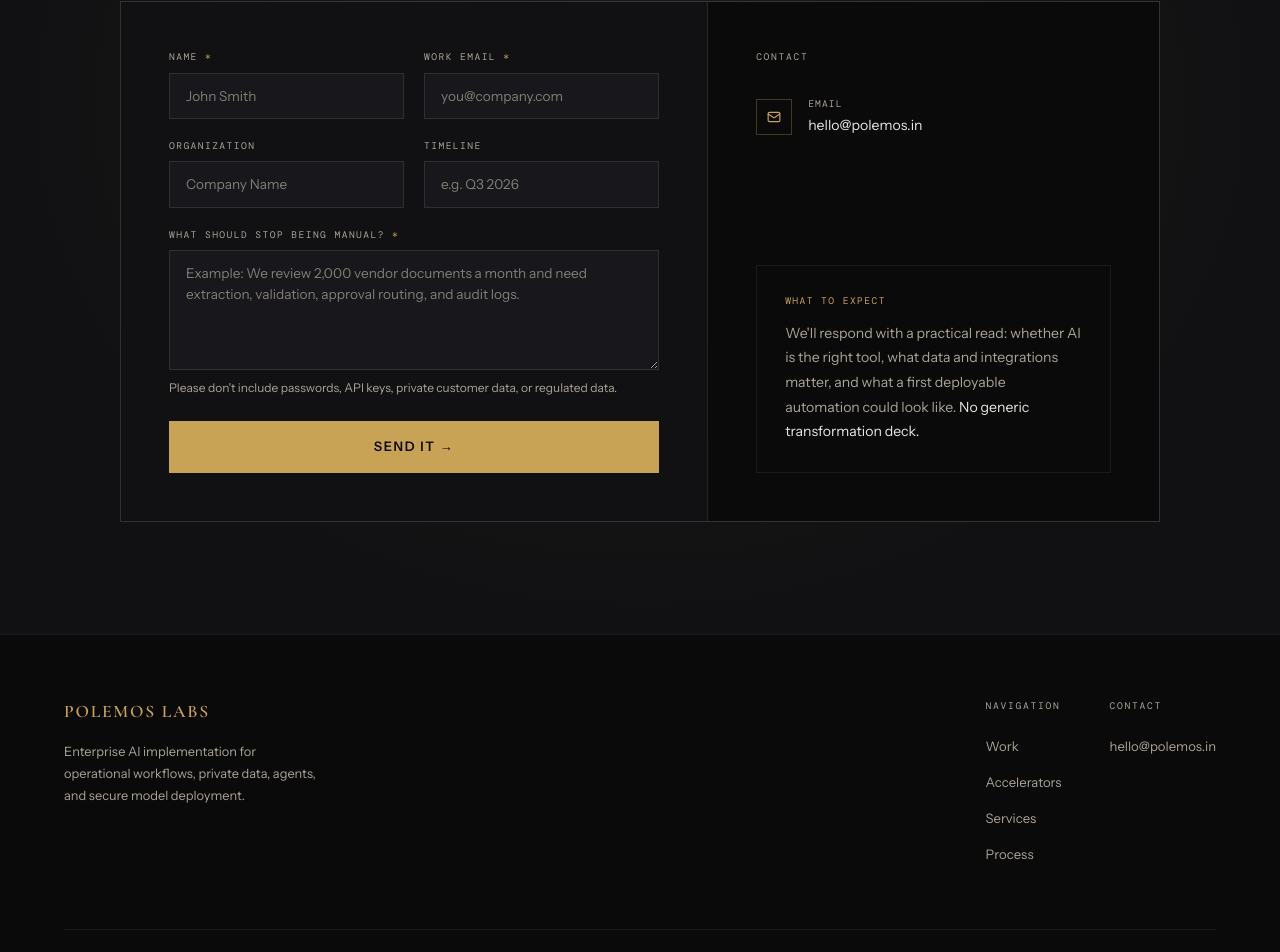
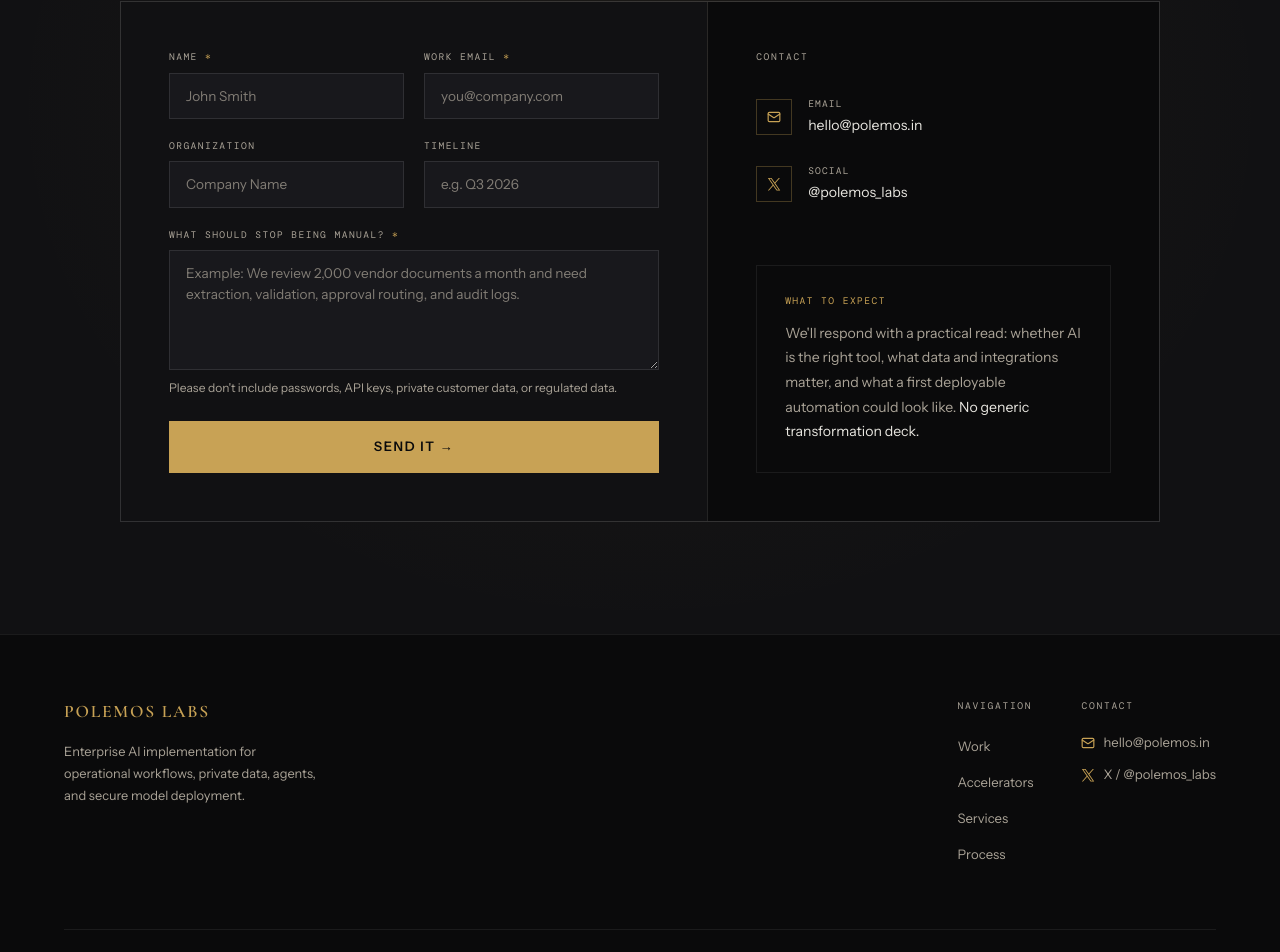
Before and after one commit to Sachinkry/polemos, a React (Vite) app: page / in a window 1280 px wide. Shown: the part 5945-6897 px from the top of the page. Built offline with nearby package versions, Linux system fonts and the light colour scheme.

Commit message:
Add X social contact links

```diff
--- a/index.html
+++ b/index.html
@@ -22,6 +22,8 @@
 
     <!-- Twitter -->
     <meta name="twitter:card" content="summary_large_image" />
+    <meta name="twitter:site" content="@polemos_labs" />
+    <meta name="twitter:creator" content="@polemos_labs" />
     <meta name="twitter:image" content="/og-image.svg" />
   </head>
 
--- a/src/components/Footer.tsx
+++ b/src/components/Footer.tsx
@@ -1,3 +1,6 @@
+import { Mail } from "lucide-react";
+import XLogo from "./XLogo";
+
 const footerLinks = [
   { label: "Work", href: "/#outcomes" },
   { label: "Accelerators", href: "/#products" },
@@ -48,9 +51,21 @@ const Footer = () => (
             <li>
               <a
                 href="mailto:hello@polemos.in"
-                className="text-[0.82rem] text-warm-muted transition-colors hover:text-warm-text"
+                className="flex items-center gap-2 text-[0.82rem] text-warm-muted transition-colors hover:text-warm-text"
               >
+                <Mail className="h-3.5 w-3.5 text-gold" />
                 hello@polemos.in
+              </a>
+            </li>
+            <li>
+              <a
+                href="https://x.com/polemos_labs"
+                target="_blank"
+                rel="noreferrer"
+                className="flex items-center gap-2 text-[0.82rem] text-warm-muted transition-colors hover:text-warm-text"
+              >
+                <XLogo className="h-3.5 w-3.5 text-gold" />
+                X / @polemos_labs
               </a>
             </li>
           </ul>
--- a/src/components/PolemosLanding.tsx
+++ b/src/components/PolemosLanding.tsx
@@ -2,6 +2,7 @@ import { useState, useEffect, type FormEvent } from "react";
 import { Menu, X, Mail } from "lucide-react";
 import Footer from "./Footer";
 import SectionLabel from "./SectionLabel";
+import XLogo from "./XLogo";
 import { useCustomCursor } from "@/hooks/useCustomCursor";
 import { useScrollReveal } from "@/hooks/useScrollReveal";
 import {
@@ -641,24 +642,40 @@ const PolemosLanding = () => {
                   Contact
                 </p>
                 <div className="space-y-7">
-                  {[{ label: "Email", email: "hello@polemos.in" }].map(({ label, email }) => (
-                    <div key={email} className="flex items-start gap-4">
+                  <div className="flex items-start gap-4">
                     <div className="mt-0.5 flex h-9 w-9 shrink-0 items-center justify-center border border-gold/30 text-gold">
                       <Mail className="h-3.5 w-3.5" />
                     </div>
                     <div>
                       <p className="font-mono text-[0.6rem] uppercase tracking-[0.12em] text-warm-muted">
-                          {label}
+                        Email
                       </p>
                       <a
-                          href={`mailto:${email}`}
+                        href="mailto:hello@polemos.in"
                         className="mt-1 block text-[0.88rem] text-warm-text transition-colors hover:text-gold"
                       >
-                          {email}
+                        hello@polemos.in
                       </a>
                     </div>
                   </div>
-                  ))}
+                  <div className="flex items-start gap-4">
+                    <div className="mt-0.5 flex h-9 w-9 shrink-0 items-center justify-center border border-gold/30 text-gold">
+                      <XLogo className="h-3.5 w-3.5" />
+                    </div>
+                    <div>
+                      <p className="font-mono text-[0.6rem] uppercase tracking-[0.12em] text-warm-muted">
+                        Social
+                      </p>
+                      <a
+                        href="https://x.com/polemos_labs"
+                        target="_blank"
+                        rel="noreferrer"
+                        className="mt-1 block text-[0.88rem] text-warm-text transition-colors hover:text-gold"
+                      >
+                        @polemos_labs
+                      </a>
+                    </div>
+                  </div>
                 </div>
               </div>
 
--- /dev/null
+++ b/src/components/XLogo.tsx
@@ -0,0 +1,17 @@
+type XLogoProps = {
+  className?: string;
+};
+
+const XLogo = ({ className }: XLogoProps) => (
+  <svg
+    aria-hidden="true"
+    className={className}
+    fill="currentColor"
+    focusable="false"
+    viewBox="0 0 24 24"
+  >
+    <path d="M14.2 10.7 22.1 1.5h-1.9l-6.9 8-5.5-8H1.5l8.3 12.1-8.3 9.7h1.9l7.2-8.4 5.8 8.4h6.3l-8.5-12.6Zm-2.6 3-.8-1.2L4.1 3h2.8l5.4 7.7.8 1.2 7 10h-2.8l-5.7-8.2Z" />
+  </svg>
+);
+
+export default XLogo;
```
Lines whose indentation alone changed are shown as unchanged.
